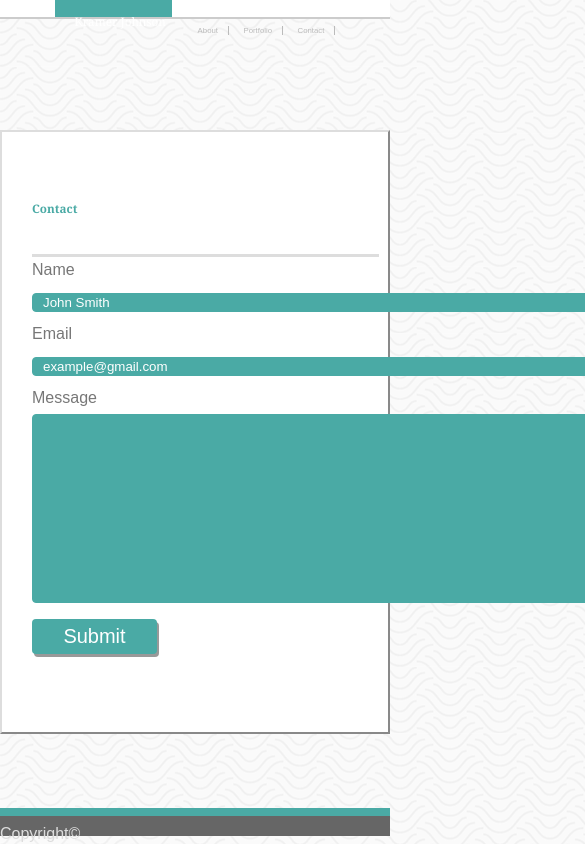
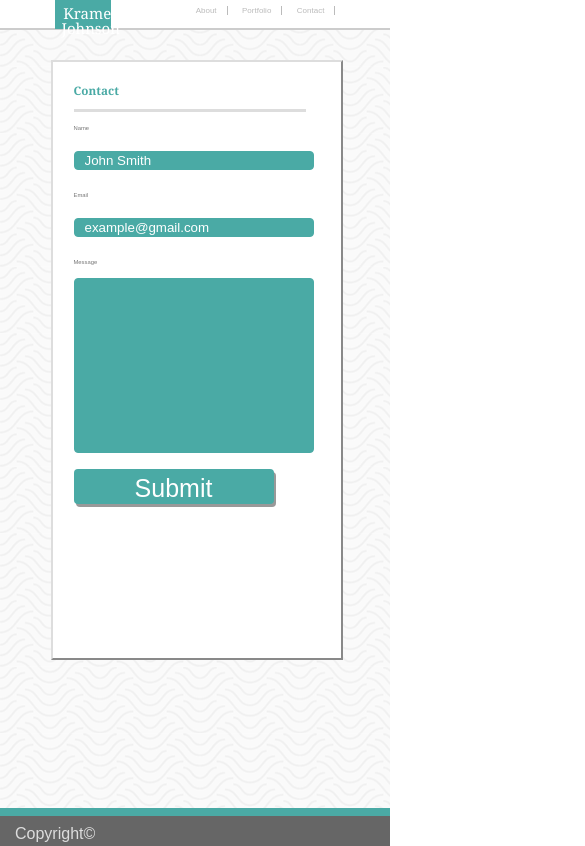
Before and after one commit to HaakenJ/Basic-Portfolio, a plain HTML site: page contact.html in a window 390 px wide. Shown: the top 846 px of the page, 585 px wide, since content can reach past the window. Drawn offline with Linux system fonts and the light colour scheme.

Commit message:
worked on contact page media queries.

```diff
--- a/assets/css/responsive.css
+++ b/assets/css/responsive.css
@@ -2,13 +2,19 @@
     box-sizing: border-box;
 }
 
-[class*="col-"] {
+[class*=col-] {
     float: left;
     padding: 15px;
 }
-.col-1 {width: 15%;}
-.col-2 {width: 75%;}
-.col-3 {width: 100%;}
+.col-1 {
+    width: 15%;
+}
+.col-2 {
+    width: 75%;
+}
+.col-3 {
+    width: 100%;
+}
 
 @media screen and (max-width: 344px) { /* For extra small mobile displays. */
     .index-body {
@@ -26,6 +32,7 @@
         position: absolute;
         top: -12px;
         left: -1px;
+        font-size: 15px;
     }
     a {
         font-size: .5em;
@@ -59,6 +66,14 @@
         top: -60px;
         left: 6px;
     }
+    .submit-button {
+        width: 60px;
+        height: 20px;
+        font-size: 9px;
+    }
+    label {
+        font-size: 10px;
+    }
 }
 
 @media screen and (min-width: 345px) { /* For mobile displays. */
@@ -70,13 +85,19 @@
     }
     .name {
         height: 39px;
-        font-size: .5em;
+        font-size: .3em;
         width: 20%;
     }
     h2 {
         position: absolute;
         top: -14px;
         left: 7px;
+    }
+    .name h2 {
+        font-size: 15px;
+    }
+    article h2 {
+        font-size: 20px;
     }
     a {
         font-size: .5em;
@@ -228,4 +249,7 @@
         right: 0;
         left: 0;
     }
+    .contact {
+        height: 70%;
+    }
 }
--- a/assets/css/style.css
+++ b/assets/css/style.css
@@ -266,13 +266,13 @@ footer {
 }
 
 .submit-button {
-    width: 125px;
+    width: 200px;
     height: 35px;
     margin-top: 5px;
     padding: 5px;
     background-color: #4aaaa5;
     color: #ffffff;
-    font-size: 1.25em;
+    font-size: 25px;
     text-align: center;
     border-style: none;
     border-radius: 4px;
@@ -311,7 +311,6 @@ footer {
 }
 
 input[type=text] {
-    width: 875px;
     padding-left: 10px;
     border: 1px solid #4aaaa5;
     border-radius: 4px;
@@ -324,7 +323,7 @@ input[type=text] {
 }
 
 textarea {
-    width: 875px;
+    width: 115%;
     height: 175px;
     padding-left: 10px;
     padding-top: 10px;
@@ -334,3 +333,16 @@ textarea {
     background-color: #4aaaa5;
     resize: none;
 }
+
+.contact-form {
+    width: 90%;
+}
+
+.namebox,
+.emailbox {
+    width: 115%;
+}
+
+label {
+    font-size: 1.5vw;
+}
--- a/contact.html
+++ b/contact.html
@@ -6,6 +6,7 @@
         <meta charset="UTF-8">
         <link href="assets/css/reset.css" rel="stylesheet" type="text/css">
         <link href="assets/css/style.css" rel="stylesheet" type="text/css">
+        <link rel="stylesheet" href="assets/css/responsive.css">
     </head>
 
     <body class="contact-body">
@@ -22,7 +23,9 @@
                 </div>
         </header>
 
-        <article class="contact">
+        <div class="col-1"></div>
+
+        <article class="contact col-2">
             <h2 class="section-title">Contact</h2>
             <div class="horizontal-line">
 
@@ -34,14 +37,14 @@
                 <input class="emailbox" type="text" name="email" placeholder="example@gmail.com">
 
                 <label for="message">Message</label>
-                <textarea cols="20" rows="10"></textarea> <!-- Using <textarea> to prevent cursor from starting in middle of text field.
-                    This also prevents resizing of the box with the css resize property. -->
+
+                <textarea cols="20" rows="10"></textarea> <!-- Using <textarea> to prevent cursor from starting in middle of text field. -->
             </form>
             <button class="submit-button" type="button"><span>Submit </span></button>
 
         </article>
 
-        <footer>
+        <footer class="col-3">
             <p class="copywright">Copyright&#169</p>
         </footer>
     </body>
```
Also changed, not shown: portfolio.html (+5 -2 lines), 1 other file.
